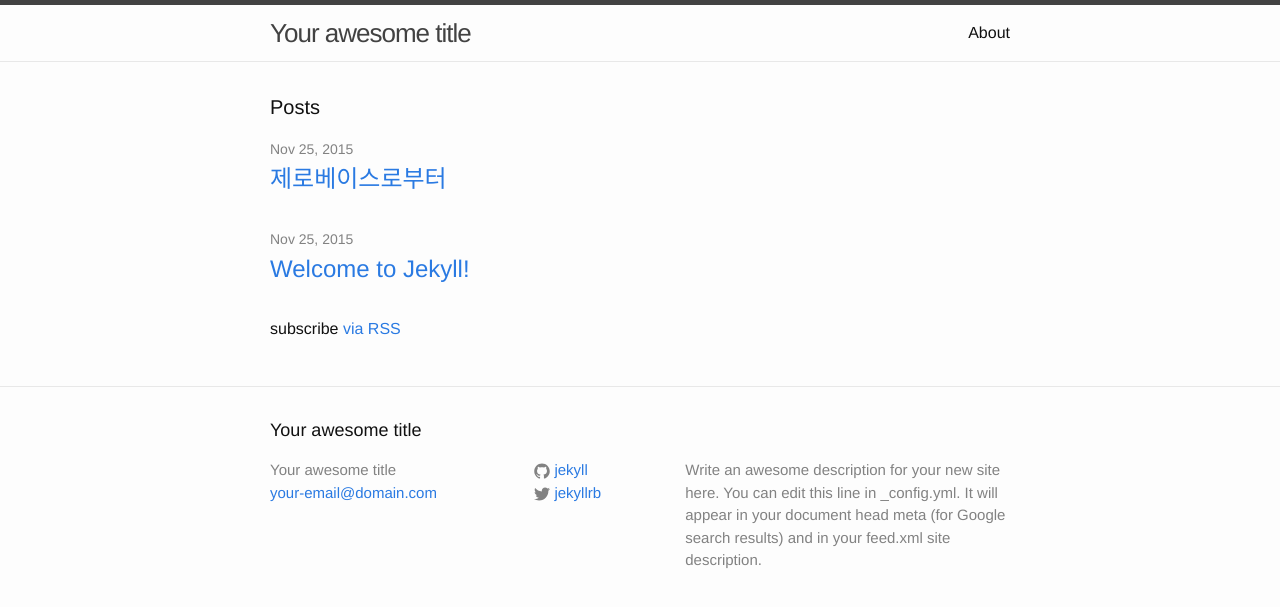
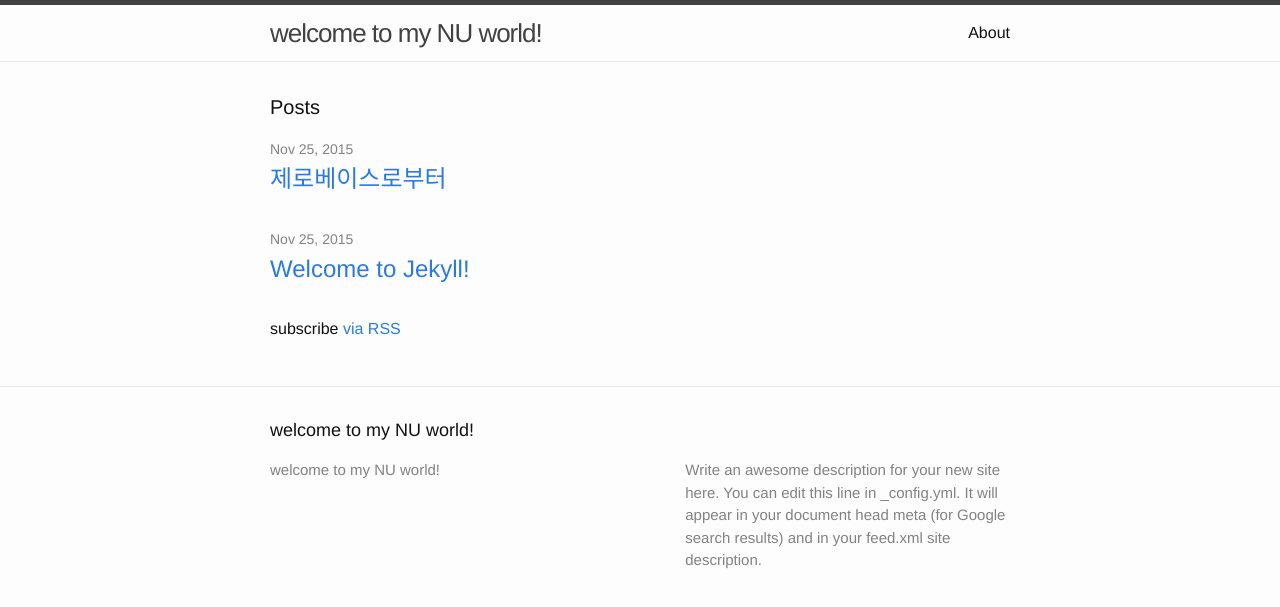
Before and after one commit to codepink/codepink.github.com, a Jekyll site: the page built from index.html, in a window 1280 px wide. Shown: the top 607 px of the page. Built offline with Jekyll 4.4.1, drawn with Linux system fonts in a browser that asks for light colours.

Commit message:
# 이럼 바뀌나..

```diff
--- a/_config.yml
+++ b/_config.yml
@@ -6,16 +6,16 @@
 # 'jekyll serve'. If you change this file, please restart the server process.
 
 # Site settings
-title: Your awesome title
-email: your-email@domain.com
+title: welcome to my NU world!
+#email: codepink.ryu@gmail.com
 description: > # this means to ignore newlines until "baseurl:"
   Write an awesome description for your new site here. You can edit this
   line in _config.yml. It will appear in your document head meta (for
   Google search results) and in your feed.xml site description.
 baseurl: "" # the subpath of your site, e.g. /blog
 url: "http://yourdomain.com" # the base hostname & protocol for your site
-twitter_username: jekyllrb
-github_username:  jekyll
+#twitter_username: jekyllrb
+#github_username:  jekyll
 
 # Build settings
 markdown: kramdown
```
